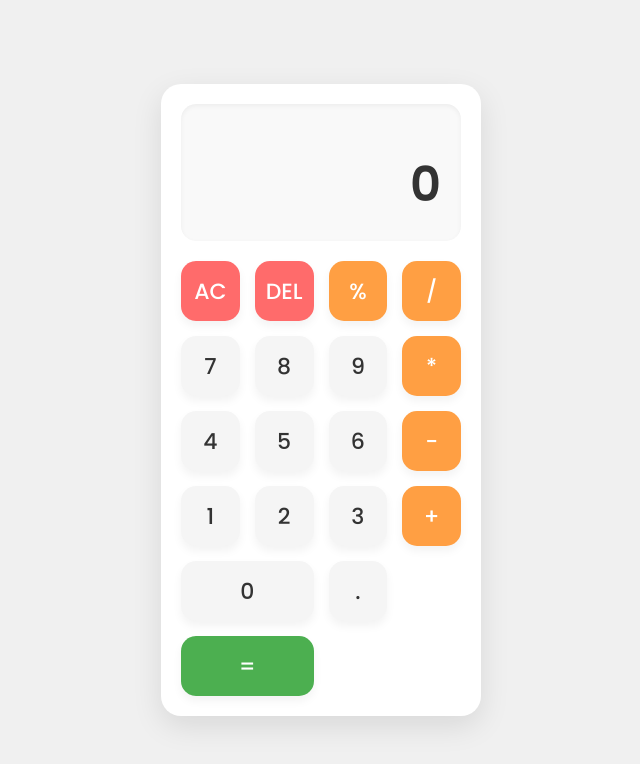
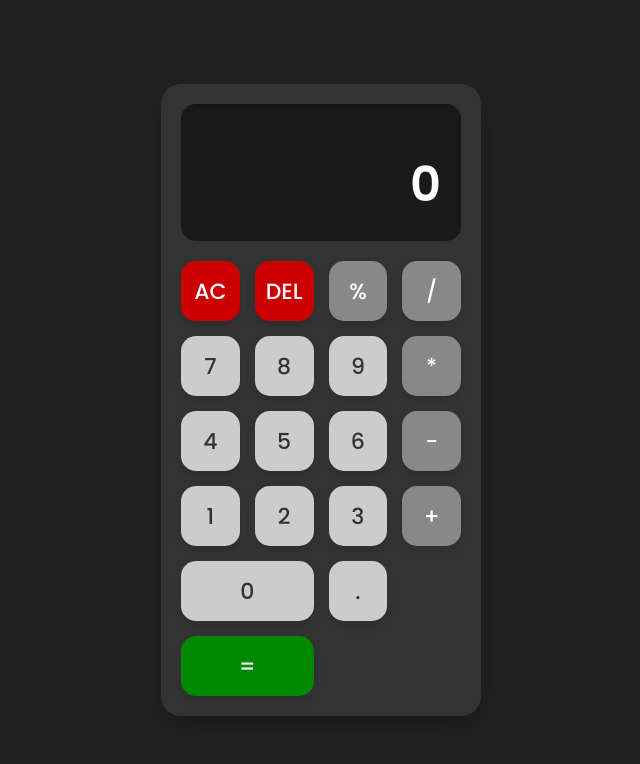
Before and after one commit to aswinpramesh003-coder/gemini-demo, a plain HTML site: page index.html in a window 1280 px wide. Shown: the whole page, without its empty margins (319-959 px from the left). Drawn offline with Linux system fonts and the light colour scheme.

Commit message:
Update calculator theme to carbon black with silver dials

```diff
--- a/style.css
+++ b/style.css
@@ -12,36 +12,36 @@ body {
     justify-content: center;
     align-items: center;
     min-height: 100vh;
-    background: #f0f0f0;
+    background: #222222; /* Carbon Black */
 }
 
 .calculator {
     width: 320px;
-    background: #fff;
+    background: #333333; /* Slightly lighter Carbon Black */
     border-radius: 20px;
-    box-shadow: 0 10px 30px rgba(0, 0, 0, 0.1);
+    box-shadow: 0 10px 30px rgba(0, 0, 0, 0.3);
     padding: 20px;
 }
 
 .display {
-    background: #f9f9f9;
+    background: #1a1a1a; /* Even darker for contrast */
     border-radius: 15px;
     padding: 20px;
     text-align: right;
     margin-bottom: 20px;
-    box-shadow: inset 0 2px 5px rgba(0, 0, 0, 0.05);
+    box-shadow: inset 0 2px 5px rgba(0, 0, 0, 0.2);
 }
 
 .history {
     font-size: 18px;
-    color: #888;
+    color: #b0b0b0; /* Silver */
     min-height: 25px;
 }
 
 .result {
     font-size: 48px;
     font-weight: 600;
-    color: #333;
+    color: #ffffff; /* White for main result */
     word-wrap: break-word;
 }
 
@@ -58,57 +58,57 @@ body {
     font-size: 22px;
     font-weight: 500;
     cursor: pointer;
-    background: #f5f5f5;
-    color: #333;
+    background: #cccccc; /* Silver dial */
+    color: #333333; /* Dark text on silver dials */
     transition: all 0.2s ease-in-out;
-    box-shadow: 0 5px 10px rgba(0, 0, 0, 0.05);
+    box-shadow: 0 5px 10px rgba(0, 0, 0, 0.1);
 }
 
 .button:hover {
-    background: #e0e0e0;
+    background: #b0b0b0; /* Darker silver on hover */
     transform: translateY(-2px);
 }
 
 .button:active {
     transform: translateY(1px);
-    box-shadow: 0 2px 5px rgba(0, 0, 0, 0.1);
+    box-shadow: 0 2px 5px rgba(0, 0, 0, 0.2);
 }
 
 .operator {
-    background: #ff9f43;
-    color: #fff;
+    background: #888888; /* Darker silver for operators */
+    color: #ffffff; /* White text on dark silver operators */
 }
 
 .operator:hover {
-    background: #e68a33;
+    background: #777777;
 }
 
 .ac {
-    background: #ff6b6b;
+    background: #cc0000; /* Red for clear/delete */
     color: #fff;
 }
 
 .ac:hover {
-    background: #e65252;
+    background: #aa0000;
 }
 
 .del {
-    background: #ff6b6b;
+    background: #cc0000; /* Red for clear/delete */
     color: #fff;
 }
 
 .del:hover {
-    background: #e65252;
+    background: #aa0000;
 }
 
 .equals {
     grid-column: span 2;
-    background: #4caf50;
+    background: #008800; /* Green for equals */
     color: #fff;
 }
 
 .equals:hover {
-    background: #43a047;
+    background: #006600;
 }
 
 .zero {
```
